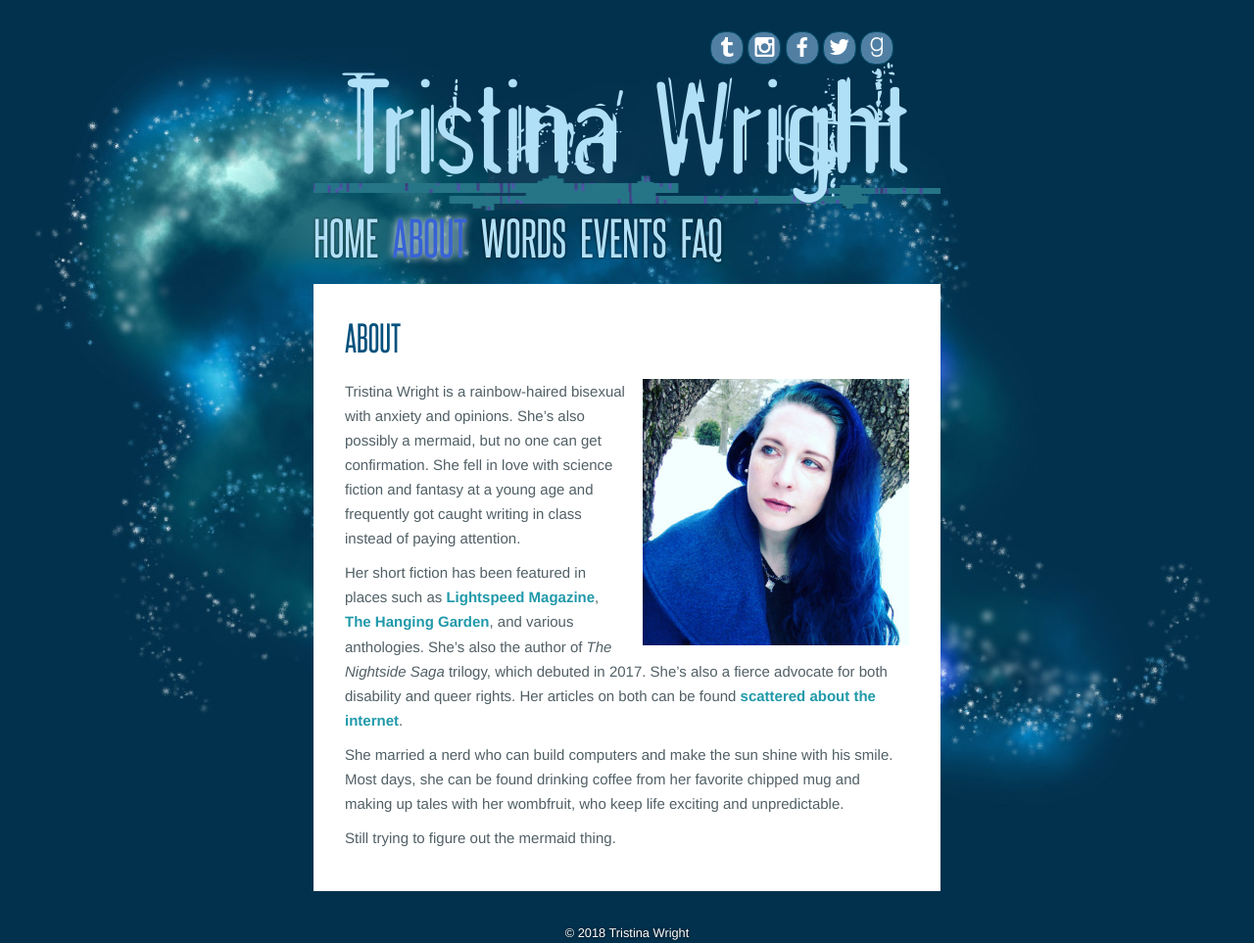
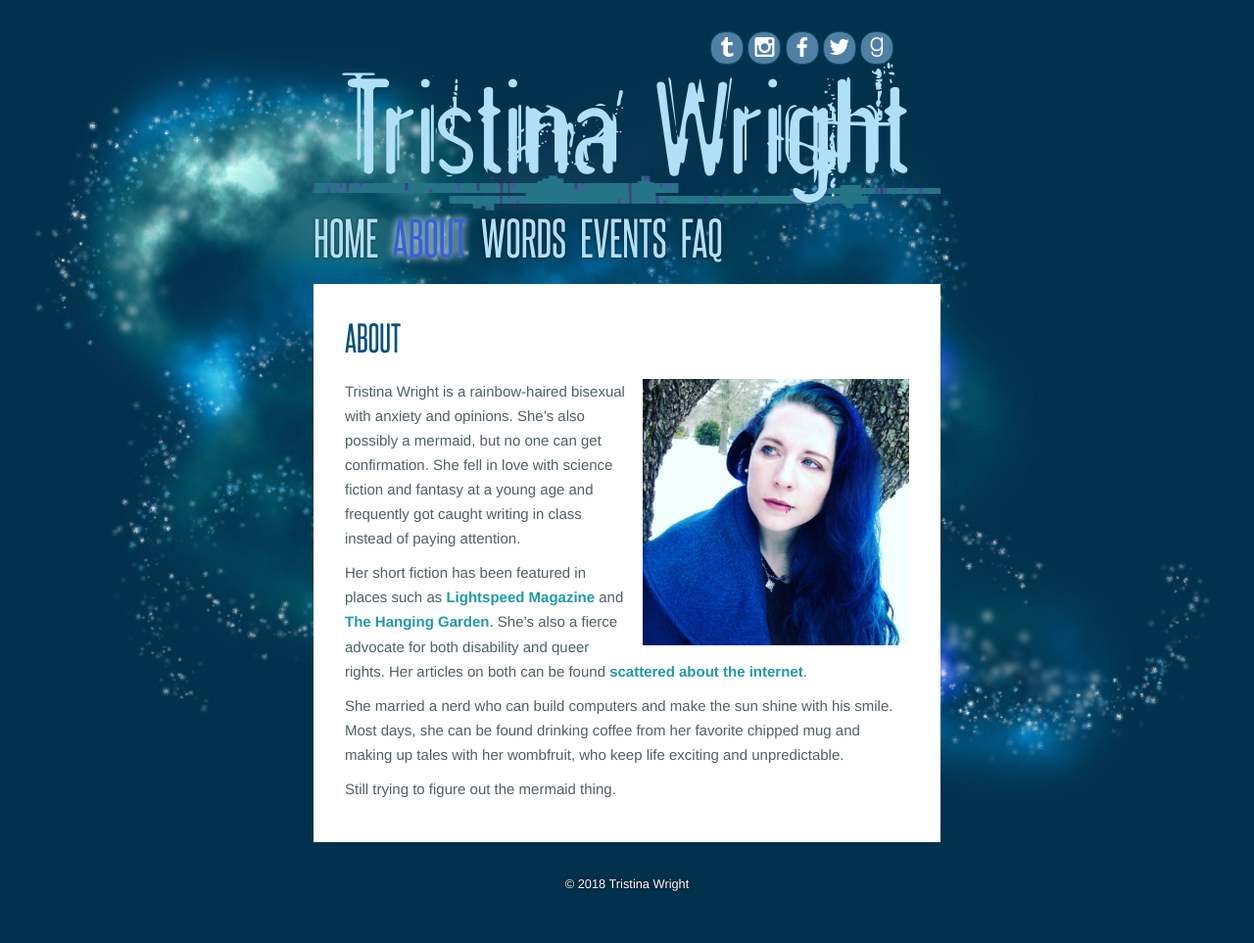
Before and after one commit to TristinaWright/tristinawright.github.io, a Jekyll site: the page built from _posts/static/2015-12-08-about.md, in a window 1280 px wide. Shown: the whole page at 98% size. Built offline with Jekyll 4.4.1, drawn with Linux system fonts in a browser that asks for light colours; after the commit the page ends 913 px from its top, so only the background shows below that.

Commit message:
Update 2015-12-08-about.md

```diff
--- a/_posts/static/2015-12-08-about.md
+++ b/_posts/static/2015-12-08-about.md
@@ -14,7 +14,7 @@ title: About
 ![Tristina Wright]({{site.baseurl}}/media/400Image.png){:class="img-right"}
 Tristina Wright is a rainbow-haired bisexual with anxiety and opinions. She’s also possibly a mermaid, but no one can get confirmation. She fell in love with science fiction and fantasy at a young age and frequently got caught writing in class instead of paying attention.
 
-Her short fiction has been featured in places such as [Lightspeed Magazine](http://www.lightspeedmagazine.com/fiction/the-siren-son/), [The Hanging Garden](https://hanginggardenstories.tumblr.com/tagged/THG-stories-by-Tristina-Wright), and various anthologies. She's also the author of _The Nightside Saga_ trilogy, which debuted in 2017. She's also a fierce advocate for both disability and queer rights. Her articles on both can be found [scattered about the internet](http://tristinawright.com/words/).
+Her short fiction has been featured in places such as [Lightspeed Magazine](http://www.lightspeedmagazine.com/fiction/the-siren-son/) and [The Hanging Garden](https://hanginggardenstories.tumblr.com/tagged/THG-stories-by-Tristina-Wright). She's also a fierce advocate for both disability and queer rights. Her articles on both can be found [scattered about the internet](http://tristinawright.com/words/).
 
 She married a nerd who can build computers and make the sun shine with his smile. Most days, she can be found drinking coffee from her favorite chipped mug and making up tales with her wombfruit, who keep life exciting and unpredictable.
 
```
